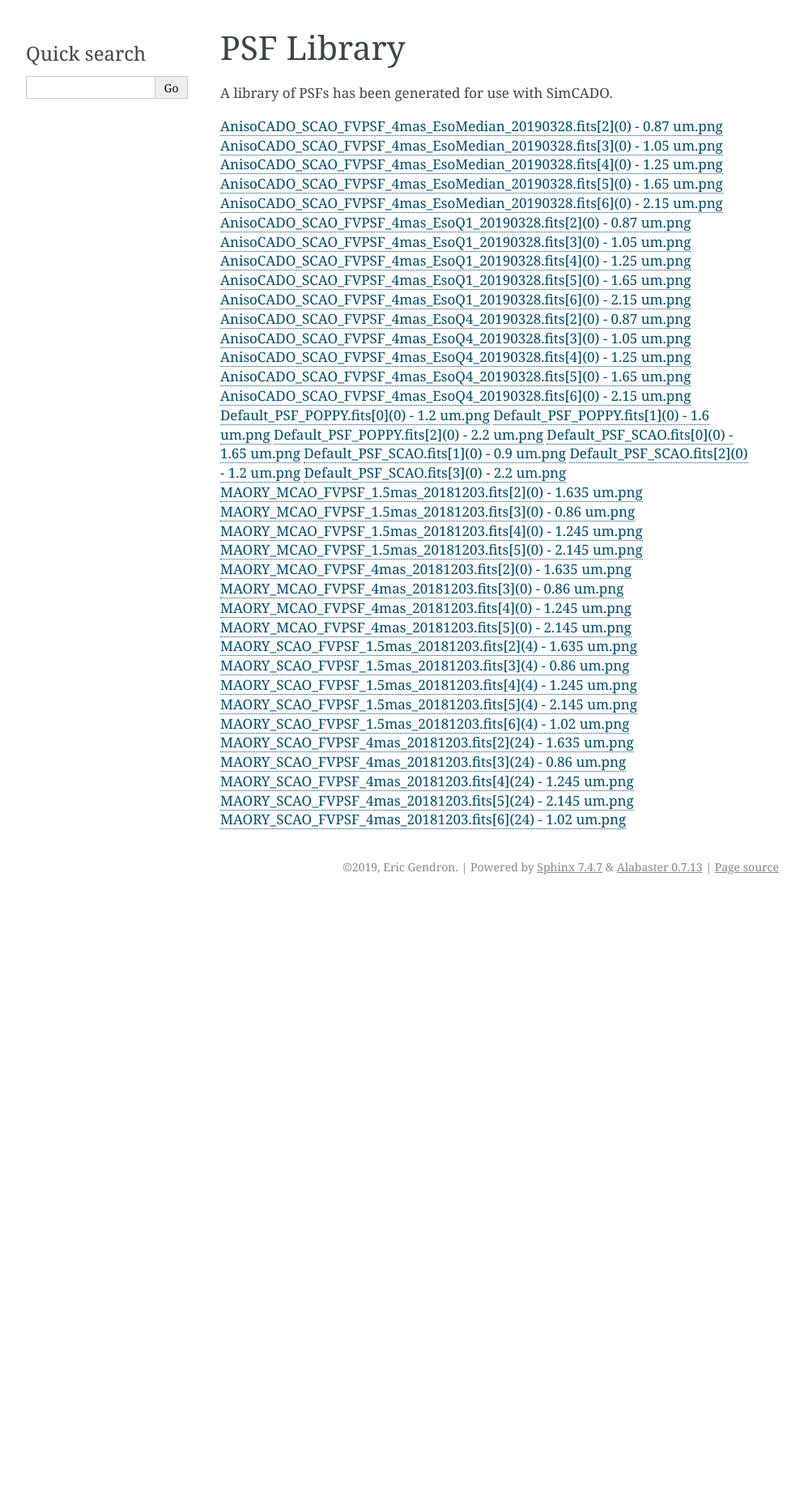
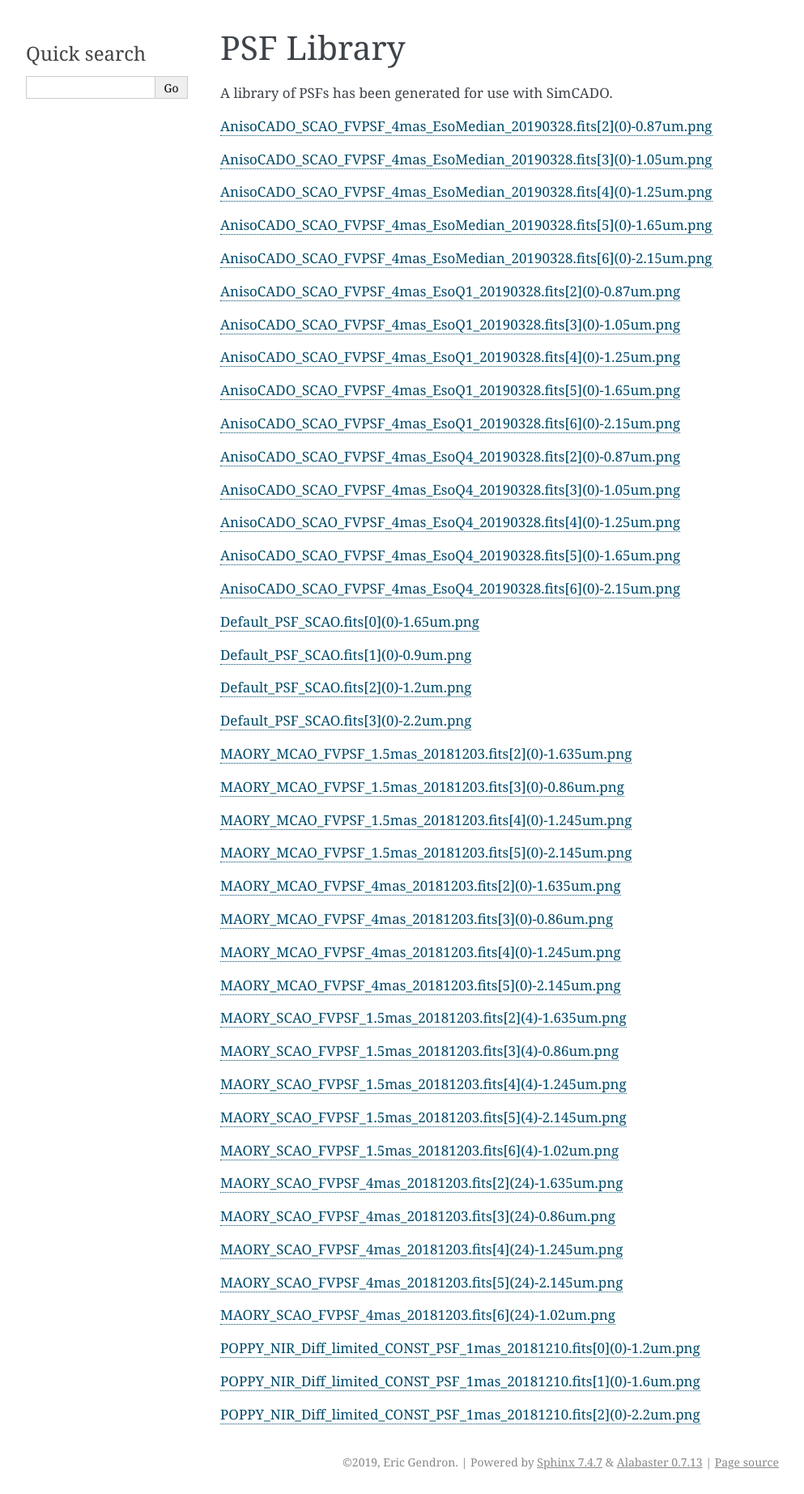
Before and after one commit to AstarVienna/AnisoCADO, a Sphinx documentation site: the page built from docs/source/PsfLibrary.rst, in a window 1280 px wide. Shown: the whole page at 81% size, without its empty margins (148-1141 px from the left). Built offline with Sphinx 7.4.7, drawn with Linux system fonts in a browser that asks for light colours; pages that are not in the unit, such as notebooks, are missing from menus; before the commit the page ends 1110 px from its top, so only the background shows below that.

Commit message:
try again with the stupid links

```diff
--- a/docs/source/PsfLibrary.rst
+++ b/docs/source/PsfLibrary.rst
@@ -19,43 +19,83 @@ A library of PSFs has been generated for use with SimCADO.
             print(line.split(".fits")[0])
             print("`{} <{}{}>.fits`_".format(line, url, line.split(".fits")[0]))
 
-`AnisoCADO_SCAO_FVPSF_4mas_EsoMedian_20190328.fits[2](0) - 0.87 um.png <https://www.univie.ac.at/simcado/InstPkgSvr/psfs/psf_summary/AnisoCADO_SCAO_FVPSF_4mas_EsoMedian_20190328.fits[2](0) - 0.87 um.png>`_
-`AnisoCADO_SCAO_FVPSF_4mas_EsoMedian_20190328.fits[3](0) - 1.05 um.png <https://www.univie.ac.at/simcado/InstPkgSvr/psfs/psf_summary/AnisoCADO_SCAO_FVPSF_4mas_EsoMedian_20190328.fits[3](0) - 1.05 um.png>`_
-`AnisoCADO_SCAO_FVPSF_4mas_EsoMedian_20190328.fits[4](0) - 1.25 um.png <https://www.univie.ac.at/simcado/InstPkgSvr/psfs/psf_summary/AnisoCADO_SCAO_FVPSF_4mas_EsoMedian_20190328.fits[4](0) - 1.25 um.png>`_
-`AnisoCADO_SCAO_FVPSF_4mas_EsoMedian_20190328.fits[5](0) - 1.65 um.png <https://www.univie.ac.at/simcado/InstPkgSvr/psfs/psf_summary/AnisoCADO_SCAO_FVPSF_4mas_EsoMedian_20190328.fits[5](0) - 1.65 um.png>`_
-`AnisoCADO_SCAO_FVPSF_4mas_EsoMedian_20190328.fits[6](0) - 2.15 um.png <https://www.univie.ac.at/simcado/InstPkgSvr/psfs/psf_summary/AnisoCADO_SCAO_FVPSF_4mas_EsoMedian_20190328.fits[6](0) - 2.15 um.png>`_
-`AnisoCADO_SCAO_FVPSF_4mas_EsoQ1_20190328.fits[2](0) - 0.87 um.png <https://www.univie.ac.at/simcado/InstPkgSvr/psfs/psf_summary/AnisoCADO_SCAO_FVPSF_4mas_EsoQ1_20190328.fits[2](0) - 0.87 um.png>`_
-`AnisoCADO_SCAO_FVPSF_4mas_EsoQ1_20190328.fits[3](0) - 1.05 um.png <https://www.univie.ac.at/simcado/InstPkgSvr/psfs/psf_summary/AnisoCADO_SCAO_FVPSF_4mas_EsoQ1_20190328.fits[3](0) - 1.05 um.png>`_
-`AnisoCADO_SCAO_FVPSF_4mas_EsoQ1_20190328.fits[4](0) - 1.25 um.png <https://www.univie.ac.at/simcado/InstPkgSvr/psfs/psf_summary/AnisoCADO_SCAO_FVPSF_4mas_EsoQ1_20190328.fits[4](0) - 1.25 um.png>`_
-`AnisoCADO_SCAO_FVPSF_4mas_EsoQ1_20190328.fits[5](0) - 1.65 um.png <https://www.univie.ac.at/simcado/InstPkgSvr/psfs/psf_summary/AnisoCADO_SCAO_FVPSF_4mas_EsoQ1_20190328.fits[5](0) - 1.65 um.png>`_
-`AnisoCADO_SCAO_FVPSF_4mas_EsoQ1_20190328.fits[6](0) - 2.15 um.png <https://www.univie.ac.at/simcado/InstPkgSvr/psfs/psf_summary/AnisoCADO_SCAO_FVPSF_4mas_EsoQ1_20190328.fits[6](0) - 2.15 um.png>`_
-`AnisoCADO_SCAO_FVPSF_4mas_EsoQ4_20190328.fits[2](0) - 0.87 um.png <https://www.univie.ac.at/simcado/InstPkgSvr/psfs/psf_summary/AnisoCADO_SCAO_FVPSF_4mas_EsoQ4_20190328.fits[2](0) - 0.87 um.png>`_
-`AnisoCADO_SCAO_FVPSF_4mas_EsoQ4_20190328.fits[3](0) - 1.05 um.png <https://www.univie.ac.at/simcado/InstPkgSvr/psfs/psf_summary/AnisoCADO_SCAO_FVPSF_4mas_EsoQ4_20190328.fits[3](0) - 1.05 um.png>`_
-`AnisoCADO_SCAO_FVPSF_4mas_EsoQ4_20190328.fits[4](0) - 1.25 um.png <https://www.univie.ac.at/simcado/InstPkgSvr/psfs/psf_summary/AnisoCADO_SCAO_FVPSF_4mas_EsoQ4_20190328.fits[4](0) - 1.25 um.png>`_
-`AnisoCADO_SCAO_FVPSF_4mas_EsoQ4_20190328.fits[5](0) - 1.65 um.png <https://www.univie.ac.at/simcado/InstPkgSvr/psfs/psf_summary/AnisoCADO_SCAO_FVPSF_4mas_EsoQ4_20190328.fits[5](0) - 1.65 um.png>`_
-`AnisoCADO_SCAO_FVPSF_4mas_EsoQ4_20190328.fits[6](0) - 2.15 um.png <https://www.univie.ac.at/simcado/InstPkgSvr/psfs/psf_summary/AnisoCADO_SCAO_FVPSF_4mas_EsoQ4_20190328.fits[6](0) - 2.15 um.png>`_
-`Default_PSF_POPPY.fits[0](0) - 1.2 um.png <https://www.univie.ac.at/simcado/InstPkgSvr/psfs/psf_summary/Default_PSF_POPPY.fits[0](0) - 1.2 um.png>`_
-`Default_PSF_POPPY.fits[1](0) - 1.6 um.png <https://www.univie.ac.at/simcado/InstPkgSvr/psfs/psf_summary/Default_PSF_POPPY.fits[1](0) - 1.6 um.png>`_
-`Default_PSF_POPPY.fits[2](0) - 2.2 um.png <https://www.univie.ac.at/simcado/InstPkgSvr/psfs/psf_summary/Default_PSF_POPPY.fits[2](0) - 2.2 um.png>`_
-`Default_PSF_SCAO.fits[0](0) - 1.65 um.png <https://www.univie.ac.at/simcado/InstPkgSvr/psfs/psf_summary/Default_PSF_SCAO.fits[0](0) - 1.65 um.png>`_
-`Default_PSF_SCAO.fits[1](0) - 0.9 um.png <https://www.univie.ac.at/simcado/InstPkgSvr/psfs/psf_summary/Default_PSF_SCAO.fits[1](0) - 0.9 um.png>`_
-`Default_PSF_SCAO.fits[2](0) - 1.2 um.png <https://www.univie.ac.at/simcado/InstPkgSvr/psfs/psf_summary/Default_PSF_SCAO.fits[2](0) - 1.2 um.png>`_
-`Default_PSF_SCAO.fits[3](0) - 2.2 um.png <https://www.univie.ac.at/simcado/InstPkgSvr/psfs/psf_summary/Default_PSF_SCAO.fits[3](0) - 2.2 um.png>`_
-`MAORY_MCAO_FVPSF_1.5mas_20181203.fits[2](0) - 1.635 um.png <https://www.univie.ac.at/simcado/InstPkgSvr/psfs/psf_summary/MAORY_MCAO_FVPSF_1.5mas_20181203.fits[2](0) - 1.635 um.png>`_
-`MAORY_MCAO_FVPSF_1.5mas_20181203.fits[3](0) - 0.86 um.png <https://www.univie.ac.at/simcado/InstPkgSvr/psfs/psf_summary/MAORY_MCAO_FVPSF_1.5mas_20181203.fits[3](0) - 0.86 um.png>`_
-`MAORY_MCAO_FVPSF_1.5mas_20181203.fits[4](0) - 1.245 um.png <https://www.univie.ac.at/simcado/InstPkgSvr/psfs/psf_summary/MAORY_MCAO_FVPSF_1.5mas_20181203.fits[4](0) - 1.245 um.png>`_
-`MAORY_MCAO_FVPSF_1.5mas_20181203.fits[5](0) - 2.145 um.png <https://www.univie.ac.at/simcado/InstPkgSvr/psfs/psf_summary/MAORY_MCAO_FVPSF_1.5mas_20181203.fits[5](0) - 2.145 um.png>`_
-`MAORY_MCAO_FVPSF_4mas_20181203.fits[2](0) - 1.635 um.png <https://www.univie.ac.at/simcado/InstPkgSvr/psfs/psf_summary/MAORY_MCAO_FVPSF_4mas_20181203.fits[2](0) - 1.635 um.png>`_
-`MAORY_MCAO_FVPSF_4mas_20181203.fits[3](0) - 0.86 um.png <https://www.univie.ac.at/simcado/InstPkgSvr/psfs/psf_summary/MAORY_MCAO_FVPSF_4mas_20181203.fits[3](0) - 0.86 um.png>`_
-`MAORY_MCAO_FVPSF_4mas_20181203.fits[4](0) - 1.245 um.png <https://www.univie.ac.at/simcado/InstPkgSvr/psfs/psf_summary/MAORY_MCAO_FVPSF_4mas_20181203.fits[4](0) - 1.245 um.png>`_
-`MAORY_MCAO_FVPSF_4mas_20181203.fits[5](0) - 2.145 um.png <https://www.univie.ac.at/simcado/InstPkgSvr/psfs/psf_summary/MAORY_MCAO_FVPSF_4mas_20181203.fits[5](0) - 2.145 um.png>`_
-`MAORY_SCAO_FVPSF_1.5mas_20181203.fits[2](4) - 1.635 um.png <https://www.univie.ac.at/simcado/InstPkgSvr/psfs/psf_summary/MAORY_SCAO_FVPSF_1.5mas_20181203.fits[2](4) - 1.635 um.png>`_
-`MAORY_SCAO_FVPSF_1.5mas_20181203.fits[3](4) - 0.86 um.png <https://www.univie.ac.at/simcado/InstPkgSvr/psfs/psf_summary/MAORY_SCAO_FVPSF_1.5mas_20181203.fits[3](4) - 0.86 um.png>`_
-`MAORY_SCAO_FVPSF_1.5mas_20181203.fits[4](4) - 1.245 um.png <https://www.univie.ac.at/simcado/InstPkgSvr/psfs/psf_summary/MAORY_SCAO_FVPSF_1.5mas_20181203.fits[4](4) - 1.245 um.png>`_
-`MAORY_SCAO_FVPSF_1.5mas_20181203.fits[5](4) - 2.145 um.png <https://www.univie.ac.at/simcado/InstPkgSvr/psfs/psf_summary/MAORY_SCAO_FVPSF_1.5mas_20181203.fits[5](4) - 2.145 um.png>`_
-`MAORY_SCAO_FVPSF_1.5mas_20181203.fits[6](4) - 1.02 um.png <https://www.univie.ac.at/simcado/InstPkgSvr/psfs/psf_summary/MAORY_SCAO_FVPSF_1.5mas_20181203.fits[6](4) - 1.02 um.png>`_
-`MAORY_SCAO_FVPSF_4mas_20181203.fits[2](24) - 1.635 um.png <https://www.univie.ac.at/simcado/InstPkgSvr/psfs/psf_summary/MAORY_SCAO_FVPSF_4mas_20181203.fits[2](24) - 1.635 um.png>`_
-`MAORY_SCAO_FVPSF_4mas_20181203.fits[3](24) - 0.86 um.png <https://www.univie.ac.at/simcado/InstPkgSvr/psfs/psf_summary/MAORY_SCAO_FVPSF_4mas_20181203.fits[3](24) - 0.86 um.png>`_
-`MAORY_SCAO_FVPSF_4mas_20181203.fits[4](24) - 1.245 um.png <https://www.univie.ac.at/simcado/InstPkgSvr/psfs/psf_summary/MAORY_SCAO_FVPSF_4mas_20181203.fits[4](24) - 1.245 um.png>`_
-`MAORY_SCAO_FVPSF_4mas_20181203.fits[5](24) - 2.145 um.png <https://www.univie.ac.at/simcado/InstPkgSvr/psfs/psf_summary/MAORY_SCAO_FVPSF_4mas_20181203.fits[5](24) - 2.145 um.png>`_
-`MAORY_SCAO_FVPSF_4mas_20181203.fits[6](24) - 1.02 um.png <https://www.univie.ac.at/simcado/InstPkgSvr/psfs/psf_summary/MAORY_SCAO_FVPSF_4mas_20181203.fits[6](24) - 1.02 um.png>`_
+
+`AnisoCADO_SCAO_FVPSF_4mas_EsoMedian_20190328.fits[2](0)-0.87um.png <https://www.univie.ac.at/simcado/InstPkgSvr/psfs/psf_summary/AnisoCADO_SCAO_FVPSF_4mas_EsoMedian_20190328.fits[2](0)-0.87um.png>`_
+
+`AnisoCADO_SCAO_FVPSF_4mas_EsoMedian_20190328.fits[3](0)-1.05um.png <https://www.univie.ac.at/simcado/InstPkgSvr/psfs/psf_summary/AnisoCADO_SCAO_FVPSF_4mas_EsoMedian_20190328.fits[3](0)-1.05um.png>`_
+
+`AnisoCADO_SCAO_FVPSF_4mas_EsoMedian_20190328.fits[4](0)-1.25um.png <https://www.univie.ac.at/simcado/InstPkgSvr/psfs/psf_summary/AnisoCADO_SCAO_FVPSF_4mas_EsoMedian_20190328.fits[4](0)-1.25um.png>`_
+
+`AnisoCADO_SCAO_FVPSF_4mas_EsoMedian_20190328.fits[5](0)-1.65um.png <https://www.univie.ac.at/simcado/InstPkgSvr/psfs/psf_summary/AnisoCADO_SCAO_FVPSF_4mas_EsoMedian_20190328.fits[5](0)-1.65um.png>`_
+
+`AnisoCADO_SCAO_FVPSF_4mas_EsoMedian_20190328.fits[6](0)-2.15um.png <https://www.univie.ac.at/simcado/InstPkgSvr/psfs/psf_summary/AnisoCADO_SCAO_FVPSF_4mas_EsoMedian_20190328.fits[6](0)-2.15um.png>`_
+
+`AnisoCADO_SCAO_FVPSF_4mas_EsoQ1_20190328.fits[2](0)-0.87um.png <https://www.univie.ac.at/simcado/InstPkgSvr/psfs/psf_summary/AnisoCADO_SCAO_FVPSF_4mas_EsoQ1_20190328.fits[2](0)-0.87um.png>`_
+
+`AnisoCADO_SCAO_FVPSF_4mas_EsoQ1_20190328.fits[3](0)-1.05um.png <https://www.univie.ac.at/simcado/InstPkgSvr/psfs/psf_summary/AnisoCADO_SCAO_FVPSF_4mas_EsoQ1_20190328.fits[3](0)-1.05um.png>`_
+
+`AnisoCADO_SCAO_FVPSF_4mas_EsoQ1_20190328.fits[4](0)-1.25um.png <https://www.univie.ac.at/simcado/InstPkgSvr/psfs/psf_summary/AnisoCADO_SCAO_FVPSF_4mas_EsoQ1_20190328.fits[4](0)-1.25um.png>`_
+
+`AnisoCADO_SCAO_FVPSF_4mas_EsoQ1_20190328.fits[5](0)-1.65um.png <https://www.univie.ac.at/simcado/InstPkgSvr/psfs/psf_summary/AnisoCADO_SCAO_FVPSF_4mas_EsoQ1_20190328.fits[5](0)-1.65um.png>`_
+
+`AnisoCADO_SCAO_FVPSF_4mas_EsoQ1_20190328.fits[6](0)-2.15um.png <https://www.univie.ac.at/simcado/InstPkgSvr/psfs/psf_summary/AnisoCADO_SCAO_FVPSF_4mas_EsoQ1_20190328.fits[6](0)-2.15um.png>`_
+
+`AnisoCADO_SCAO_FVPSF_4mas_EsoQ4_20190328.fits[2](0)-0.87um.png <https://www.univie.ac.at/simcado/InstPkgSvr/psfs/psf_summary/AnisoCADO_SCAO_FVPSF_4mas_EsoQ4_20190328.fits[2](0)-0.87um.png>`_
+
+`AnisoCADO_SCAO_FVPSF_4mas_EsoQ4_20190328.fits[3](0)-1.05um.png <https://www.univie.ac.at/simcado/InstPkgSvr/psfs/psf_summary/AnisoCADO_SCAO_FVPSF_4mas_EsoQ4_20190328.fits[3](0)-1.05um.png>`_
+
+`AnisoCADO_SCAO_FVPSF_4mas_EsoQ4_20190328.fits[4](0)-1.25um.png <https://www.univie.ac.at/simcado/InstPkgSvr/psfs/psf_summary/AnisoCADO_SCAO_FVPSF_4mas_EsoQ4_20190328.fits[4](0)-1.25um.png>`_
+
+`AnisoCADO_SCAO_FVPSF_4mas_EsoQ4_20190328.fits[5](0)-1.65um.png <https://www.univie.ac.at/simcado/InstPkgSvr/psfs/psf_summary/AnisoCADO_SCAO_FVPSF_4mas_EsoQ4_20190328.fits[5](0)-1.65um.png>`_
+
+`AnisoCADO_SCAO_FVPSF_4mas_EsoQ4_20190328.fits[6](0)-2.15um.png <https://www.univie.ac.at/simcado/InstPkgSvr/psfs/psf_summary/AnisoCADO_SCAO_FVPSF_4mas_EsoQ4_20190328.fits[6](0)-2.15um.png>`_
+
+`Default_PSF_SCAO.fits[0](0)-1.65um.png <https://www.univie.ac.at/simcado/InstPkgSvr/psfs/psf_summary/Default_PSF_SCAO.fits[0](0)-1.65um.png>`_
+
+`Default_PSF_SCAO.fits[1](0)-0.9um.png <https://www.univie.ac.at/simcado/InstPkgSvr/psfs/psf_summary/Default_PSF_SCAO.fits[1](0)-0.9um.png>`_
+
+`Default_PSF_SCAO.fits[2](0)-1.2um.png <https://www.univie.ac.at/simcado/InstPkgSvr/psfs/psf_summary/Default_PSF_SCAO.fits[2](0)-1.2um.png>`_
+
+`Default_PSF_SCAO.fits[3](0)-2.2um.png <https://www.univie.ac.at/simcado/InstPkgSvr/psfs/psf_summary/Default_PSF_SCAO.fits[3](0)-2.2um.png>`_
+
+`MAORY_MCAO_FVPSF_1.5mas_20181203.fits[2](0)-1.635um.png <https://www.univie.ac.at/simcado/InstPkgSvr/psfs/psf_summary/MAORY_MCAO_FVPSF_1.5mas_20181203.fits[2](0)-1.635um.png>`_
+
+`MAORY_MCAO_FVPSF_1.5mas_20181203.fits[3](0)-0.86um.png <https://www.univie.ac.at/simcado/InstPkgSvr/psfs/psf_summary/MAORY_MCAO_FVPSF_1.5mas_20181203.fits[3](0)-0.86um.png>`_
+
+`MAORY_MCAO_FVPSF_1.5mas_20181203.fits[4](0)-1.245um.png <https://www.univie.ac.at/simcado/InstPkgSvr/psfs/psf_summary/MAORY_MCAO_FVPSF_1.5mas_20181203.fits[4](0)-1.245um.png>`_
+
+`MAORY_MCAO_FVPSF_1.5mas_20181203.fits[5](0)-2.145um.png <https://www.univie.ac.at/simcado/InstPkgSvr/psfs/psf_summary/MAORY_MCAO_FVPSF_1.5mas_20181203.fits[5](0)-2.145um.png>`_
+
+`MAORY_MCAO_FVPSF_4mas_20181203.fits[2](0)-1.635um.png <https://www.univie.ac.at/simcado/InstPkgSvr/psfs/psf_summary/MAORY_MCAO_FVPSF_4mas_20181203.fits[2](0)-1.635um.png>`_
+
+`MAORY_MCAO_FVPSF_4mas_20181203.fits[3](0)-0.86um.png <https://www.univie.ac.at/simcado/InstPkgSvr/psfs/psf_summary/MAORY_MCAO_FVPSF_4mas_20181203.fits[3](0)-0.86um.png>`_
+
+`MAORY_MCAO_FVPSF_4mas_20181203.fits[4](0)-1.245um.png <https://www.univie.ac.at/simcado/InstPkgSvr/psfs/psf_summary/MAORY_MCAO_FVPSF_4mas_20181203.fits[4](0)-1.245um.png>`_
+
+`MAORY_MCAO_FVPSF_4mas_20181203.fits[5](0)-2.145um.png <https://www.univie.ac.at/simcado/InstPkgSvr/psfs/psf_summary/MAORY_MCAO_FVPSF_4mas_20181203.fits[5](0)-2.145um.png>`_
+
+`MAORY_SCAO_FVPSF_1.5mas_20181203.fits[2](4)-1.635um.png <https://www.univie.ac.at/simcado/InstPkgSvr/psfs/psf_summary/MAORY_SCAO_FVPSF_1.5mas_20181203.fits[2](4)-1.635um.png>`_
+
+`MAORY_SCAO_FVPSF_1.5mas_20181203.fits[3](4)-0.86um.png <https://www.univie.ac.at/simcado/InstPkgSvr/psfs/psf_summary/MAORY_SCAO_FVPSF_1.5mas_20181203.fits[3](4)-0.86um.png>`_
+
+`MAORY_SCAO_FVPSF_1.5mas_20181203.fits[4](4)-1.245um.png <https://www.univie.ac.at/simcado/InstPkgSvr/psfs/psf_summary/MAORY_SCAO_FVPSF_1.5mas_20181203.fits[4](4)-1.245um.png>`_
+
+`MAORY_SCAO_FVPSF_1.5mas_20181203.fits[5](4)-2.145um.png <https://www.univie.ac.at/simcado/InstPkgSvr/psfs/psf_summary/MAORY_SCAO_FVPSF_1.5mas_20181203.fits[5](4)-2.145um.png>`_
+
+`MAORY_SCAO_FVPSF_1.5mas_20181203.fits[6](4)-1.02um.png <https://www.univie.ac.at/simcado/InstPkgSvr/psfs/psf_summary/MAORY_SCAO_FVPSF_1.5mas_20181203.fits[6](4)-1.02um.png>`_
+
+`MAORY_SCAO_FVPSF_4mas_20181203.fits[2](24)-1.635um.png <https://www.univie.ac.at/simcado/InstPkgSvr/psfs/psf_summary/MAORY_SCAO_FVPSF_4mas_20181203.fits[2](24)-1.635um.png>`_
+
+`MAORY_SCAO_FVPSF_4mas_20181203.fits[3](24)-0.86um.png <https://www.univie.ac.at/simcado/InstPkgSvr/psfs/psf_summary/MAORY_SCAO_FVPSF_4mas_20181203.fits[3](24)-0.86um.png>`_
+
+`MAORY_SCAO_FVPSF_4mas_20181203.fits[4](24)-1.245um.png <https://www.univie.ac.at/simcado/InstPkgSvr/psfs/psf_summary/MAORY_SCAO_FVPSF_4mas_20181203.fits[4](24)-1.245um.png>`_
+
+`MAORY_SCAO_FVPSF_4mas_20181203.fits[5](24)-2.145um.png <https://www.univie.ac.at/simcado/InstPkgSvr/psfs/psf_summary/MAORY_SCAO_FVPSF_4mas_20181203.fits[5](24)-2.145um.png>`_
+
+`MAORY_SCAO_FVPSF_4mas_20181203.fits[6](24)-1.02um.png <https://www.univie.ac.at/simcado/InstPkgSvr/psfs/psf_summary/MAORY_SCAO_FVPSF_4mas_20181203.fits[6](24)-1.02um.png>`_
+
+`POPPY_NIR_Diff_limited_CONST_PSF_1mas_20181210.fits[0](0)-1.2um.png <https://www.univie.ac.at/simcado/InstPkgSvr/psfs/psf_summary/POPPY_NIR_Diff_limited_CONST_PSF_1mas_20181210.fits[0](0)-1.2um.png>`_
+
+`POPPY_NIR_Diff_limited_CONST_PSF_1mas_20181210.fits[1](0)-1.6um.png <https://www.univie.ac.at/simcado/InstPkgSvr/psfs/psf_summary/POPPY_NIR_Diff_limited_CONST_PSF_1mas_20181210.fits[1](0)-1.6um.png>`_
+
+`POPPY_NIR_Diff_limited_CONST_PSF_1mas_20181210.fits[2](0)-2.2um.png <https://www.univie.ac.at/simcado/InstPkgSvr/psfs/psf_summary/POPPY_NIR_Diff_limited_CONST_PSF_1mas_20181210.fits[2](0)-2.2um.png>`_
```
